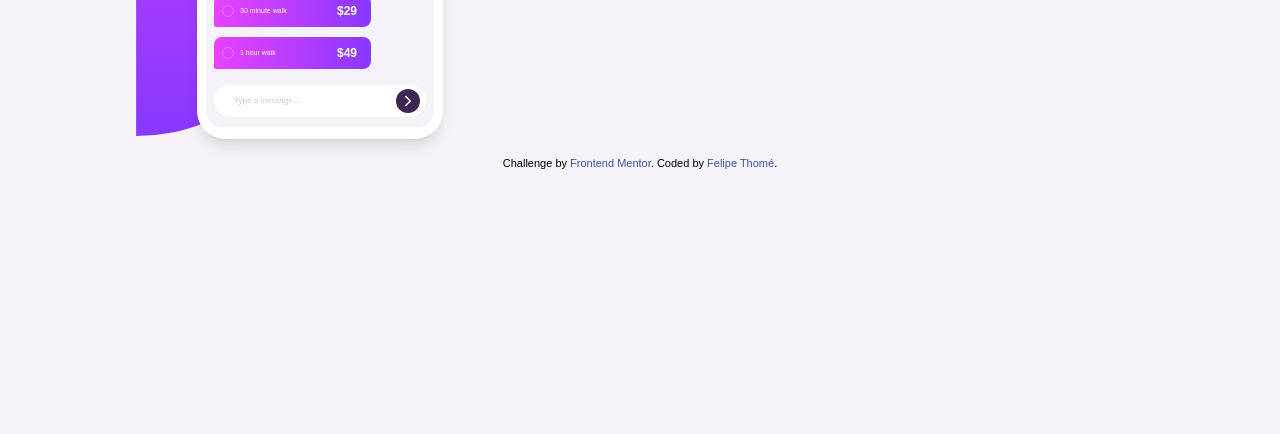
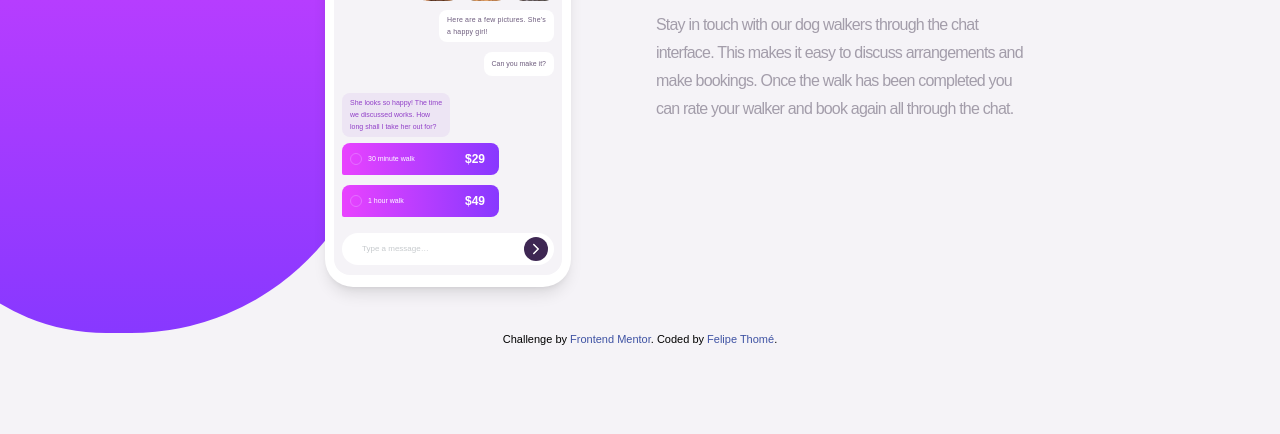
Before and after one commit to felipetn1989/chat-app-css-illustration-master, a plain HTML site: page src/index.html in a window 1280 px wide. Shown: the part 366-800 px from the top of the page. Drawn offline with nearby package versions, Linux system fonts and the light colour scheme.

Commit message:
desktop design

```diff
--- a/src/index.html
+++ b/src/index.html
@@ -16,13 +16,13 @@
 
     <link rel="stylesheet" href="../dist/output.css" />
   </head>
-  <body class="bg-[#f5f3f7] lg:grid lg:place-content-center">
+  <body class="bg-[#f5f3f7] lg:grid lg:place-content-center lg:px-28">
     <header class="relative">
       <div
-        class="background block w-3/4 h-[31.375rem] rounded-br-[230px] translate-x-[-33%] lg:absolute"
+        class="background block w-3/4 h-[31.375rem] rounded-br-[230px] translate-x-[-33%] lg:absolute lg:translate-x-0 lg:left-[-22rem] lg:rounded-br-[250px] lg:rounded-bl-[205px] lg:w-[30rem] lg:h-[43.6875rem]"
       ></div>
       <div
-        class="absolute top-16 left-1/2 translate-x-[-50%] block bg-white w-[15.375rem] h-[31.5625rem] rounded-[1.75rem] py-[0.6875rem] px-[0.5625rem] text-xs shadow-lg lg:relative lg:top-[unset] lg:left-[unset] lg:translate-x-[unset]"
+        class="absolute top-16 left-1/2 translate-x-[-50%] block bg-white w-[15.375rem] h-[31.5625rem] rounded-[1.75rem] py-[0.6875rem] px-[0.5625rem] text-xs shadow-lg lg:relative lg:top-[9.25rem] lg:left-[4.5rem] lg:translate-x-[unset]"
       >
         <div
           class="phone_top_bg flex flex-col items-center h-[4.125rem] rounded-t-[1.1875rem] rounded-b-md px-3"
@@ -137,13 +137,13 @@
       </div>
     </header>
 
-    <main class="mt-32 text-center px-7 lg:mt-0">
+    <main class="mt-32 text-center px-7 lg:translate-y-[-1rem] lg:text-left lg:px-4">
       <h1
         class="text-[2.3125rem] text-[#3e2753] font-bold tracking-tighter mb-5"
       >
         Simple booking
       </h1>
-      <p class="tracking-tight leading-7 text-[#a39daa]">
+      <p class="tracking-tight leading-7 text-[#a39daa] lg:pr-[8rem] lg:tracking-tighter">
         Stay in touch with our dog walkers through the chat interface. This
         makes it easy to discuss arrangements and make bookings. Once the walk
         has been completed you can rate your walker and book again all through
@@ -151,7 +151,7 @@
       </p>
     </main>
 
-    <footer class="attribution mt-4">
+    <footer class="attribution mt-4 lg:mt-48">
       Challenge by
       <a href="https://www.frontendmentor.io?ref=challenge" target="_blank"
         >Frontend Mentor</a
--- a/src/input.css
+++ b/src/input.css
@@ -83,7 +83,7 @@ body {
 
   main {
     grid-area: two;
-    place-self: center center
+    place-self: end center
   }
 
   footer {
```
Also changed, not shown: dist/output.css.
